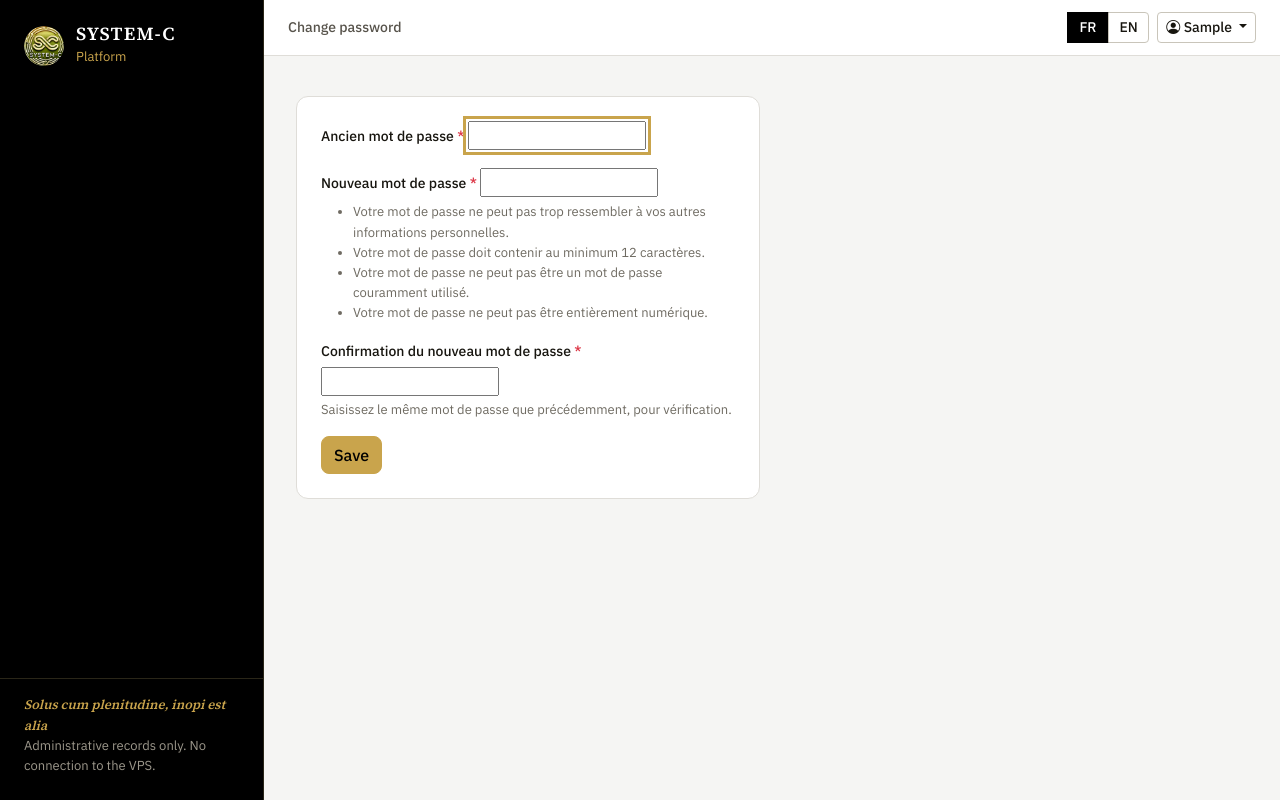
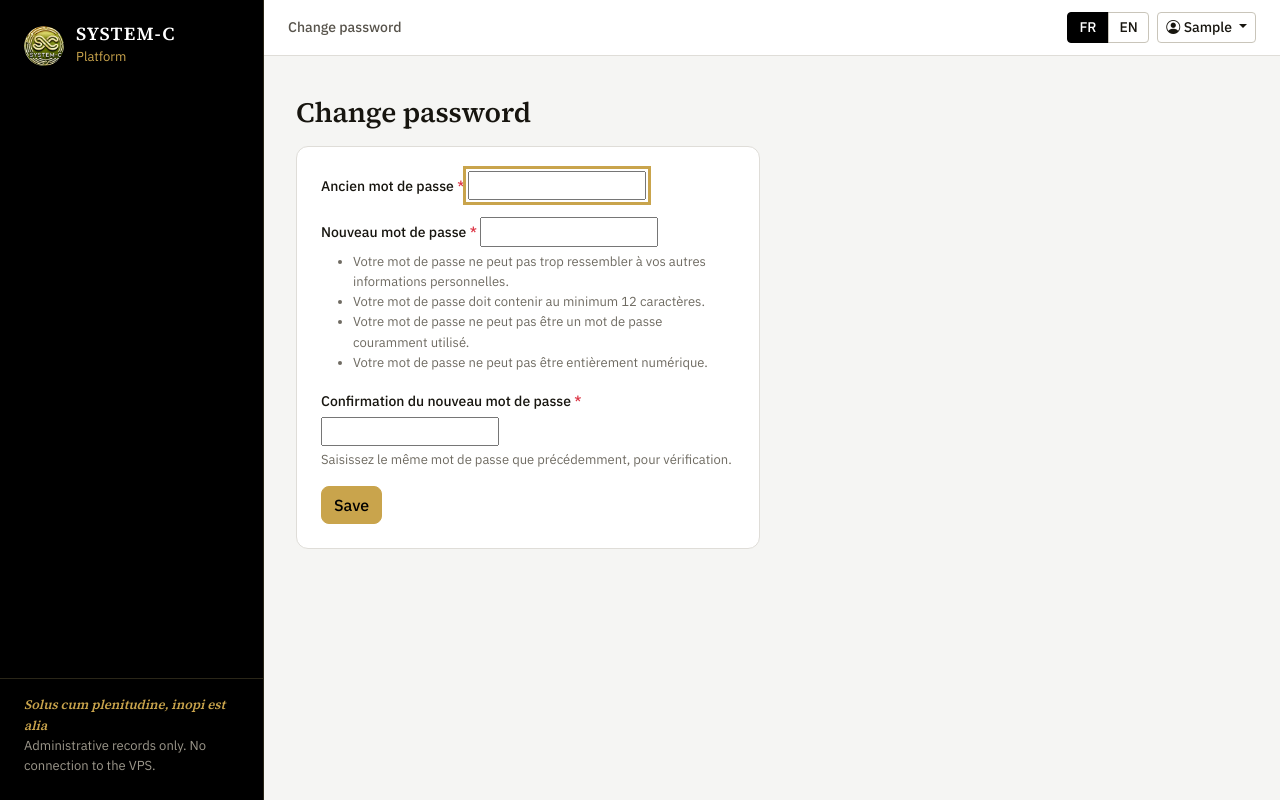
Before and after one commit to Salomonmwilo/system-c, a Django app: page /account/password/ in a window 1280 px wide. Run offline with Django 5.2, Linux system fonts and the light colour scheme; the visitor is signed in with stand-in values (Sample User, id 1); data that the repository does not hold is empty; parts of the project's set-up code (start-up, migrations or seed data) failed here and were passed over; some libraries are stand-ins or nearby versions.

Commit message:
Accessibilité : corrections issues de l'audit axe sur les 23 pages
Plus de défilement horizontal à 390 px (tableaux), rôle ARIA du sélecteur
de langue, titre de la page mot de passe, pas de remplissage automatique
sur les fiches saisies pour un tiers, titres équilibrés, pas de délai de
double tape. Inclut les styles des listes de ressources d'Academy.

Co-Authored-By: Claude Opus 5.5 <noreply@anthropic.com>
Claude-Session: https://claude.ai/code/session_01Fq7p2zg9YWhRf7Xs6u8NJN

```diff
--- a/platform/apps/core/forms.py
+++ b/platform/apps/core/forms.py
@@ -119,8 +119,8 @@ ROLE_CHOICES = Role.choices
 
 
 class MemberCreateForm(BootstrapFormMixin, forms.Form):
-    email = forms.EmailField(label=_("Email address"))
-    full_name = forms.CharField(label=_("Full name"), max_length=150)
+    email = forms.EmailField(label=_("Email address"), widget=forms.EmailInput(attrs={"autocomplete": "off", "spellcheck": "false"}))
+    full_name = forms.CharField(label=_("Full name"), max_length=150, widget=forms.TextInput(attrs={"autocomplete": "off"}))
     preferred_language = forms.ChoiceField(label=_("Language"), choices=Language.choices, initial=Language.FR)
     roles = forms.MultipleChoiceField(
         label=_("Roles"), choices=ROLE_CHOICES, widget=forms.CheckboxSelectMultiple, required=True
--- a/platform/apps/core/templates/core/password_change.html
+++ b/platform/apps/core/templates/core/password_change.html
@@ -3,6 +3,7 @@
 {% block title %}{% translate "Change password" %}{% endblock %}
 {% block page_title %}{% translate "Change password" %}{% endblock %}
 {% block content %}
+<h1 class="h3 mb-3">{% translate "Change password" %}</h1>
 <div class="row"><div class="col-lg-6">
 <div class="sc-card"><div class="sc-card-body">
   {% include "includes/form_errors.html" %}
--- a/platform/apps/partners/forms.py
+++ b/platform/apps/partners/forms.py
@@ -32,6 +32,10 @@ class AffiliateForm(BootstrapFormMixin, forms.ModelForm):
         self.fields["referral_link"].queryset = ReferralLink.objects.filter(organization=organization, is_active=True)
         self.fields["assigned_to"].queryset = organization_members(organization)
         self.fields["country"].widget.attrs.update({"maxlength": 2, "autocomplete": "off"})
+        # Saisie pour une autre personne : pas de remplissage automatique avec les données de l'administrateur.
+        self.fields["email"].widget.attrs.update({"autocomplete": "off", "spellcheck": "false"})
+        self.fields["phone"].widget.input_type = "tel"
+        self.fields["phone"].widget.attrs.update({"autocomplete": "off", "inputmode": "tel"})
 
     def clean_country(self):
         return (self.cleaned_data.get("country") or "").strip().upper()
--- a/platform/static/css/systemc.css
+++ b/platform/static/css/systemc.css
@@ -280,3 +280,16 @@ dl.sc-dl dd { margin: 0; overflow-wrap: anywhere; }
 .sc-error-summary:focus { outline: 3px solid var(--sc-stop); outline-offset: 2px; }
 .sc-error-summary ul { margin: var(--sc-space-1) 0 0; padding-left: 1.25rem; }
 .sc-error-summary a { color: inherit; }
+
+/* Academy : listes de ressources d'une offre */
+.min-w-0 { min-width: 0; }
+.sc-resource-list li + li { border-top: 1px solid var(--sc-rule); }
+.sc-resource-list .min-w-0 { overflow-wrap: anywhere; }
+
+/* Les libellés masqués (position absolue) d'un tableau défilant restent dans son cadre :
+   sans cela, ils élargissent la page et un téléphone la dézoome (WCAG 1.4.10). */
+.table-responsive { position: relative; }
+
+/* Revue web-interface-guidelines : titres sans mot orphelin, pas de délai de double tape. */
+h1, h2, h3, .h3, .h5 { text-wrap: balance; }
+a, button, summary, label, input, select, textarea { touch-action: manipulation; }
--- a/platform/templates/base.html
+++ b/platform/templates/base.html
@@ -38,12 +38,14 @@
         </button>
         <p class="sc-page-title text-truncate">{% block page_title %}{% endblock %}</p>
         <div class="ms-auto d-flex align-items-center gap-2">
-          <form method="post" action="{% url 'core:switch_language' %}" class="sc-lang btn-group btn-group-sm" role="group" aria-label="{% translate 'Language' %}">
+          <form method="post" action="{% url 'core:switch_language' %}" class="sc-lang">
             {% csrf_token %}
             <input type="hidden" name="next" value="{{ request.get_full_path }}">
+            <div class="btn-group btn-group-sm" role="group" aria-label="{% translate 'Language' %}">
             {% for code, name in available_languages %}
               <button type="submit" name="language" value="{{ code }}" class="btn {% if LANGUAGE_CODE == code %}btn-dark{% else %}btn-outline-secondary{% endif %}" lang="{{ code }}" {% if LANGUAGE_CODE == code %}aria-pressed="true"{% else %}aria-pressed="false"{% endif %} title="{{ name }}">{{ code|upper }}</button>
             {% endfor %}
+            </div>
           </form>
           <div class="dropdown">
             <button class="btn btn-sm btn-outline-secondary dropdown-toggle" type="button" data-bs-toggle="dropdown" aria-expanded="false">
```
